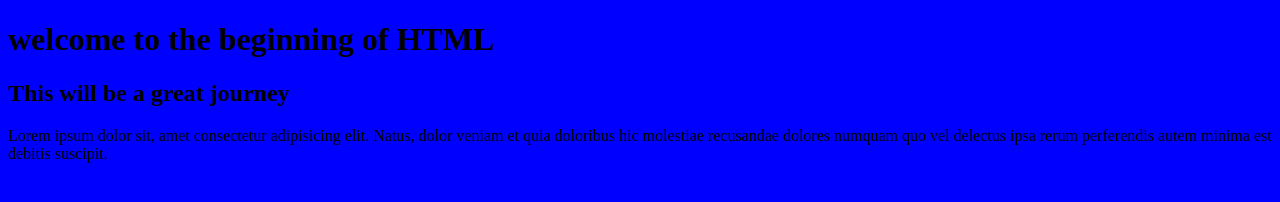
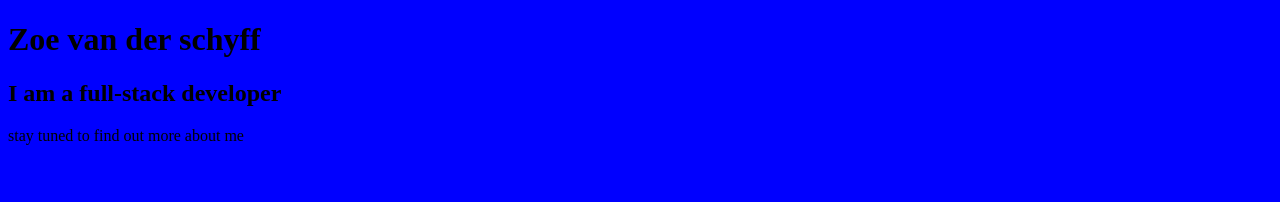
Before and after one commit to zoevds/Practice, a plain HTML site: page Index.html in a window 1280 px wide. Drawn offline with Linux system fonts and the light colour scheme.

Commit message:
updated html

```diff
--- a/Index.html
+++ b/Index.html
@@ -7,8 +7,8 @@
     <title>Document</title>
 </head>
 <body style="background-color: blue">
-    <h1>welcome to the beginning of HTML</h1>
-    <h2>This will be a great journey</h2>
-    <p>Lorem ipsum dolor sit, amet consectetur adipisicing elit. Natus, dolor veniam et quia doloribus hic molestiae recusandae dolores numquam quo vel delectus ipsa rerum perferendis autem minima est debitis suscipit.</p>
+    <h1>Zoe van der schyff</h1>
+    <h2>I am a full-stack developer</h2>
+    <p>stay tuned to find out more about me</p>
 </body>
 </html>
```
